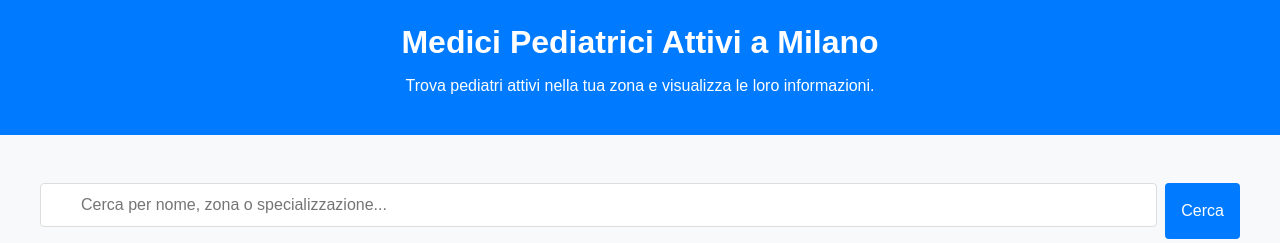
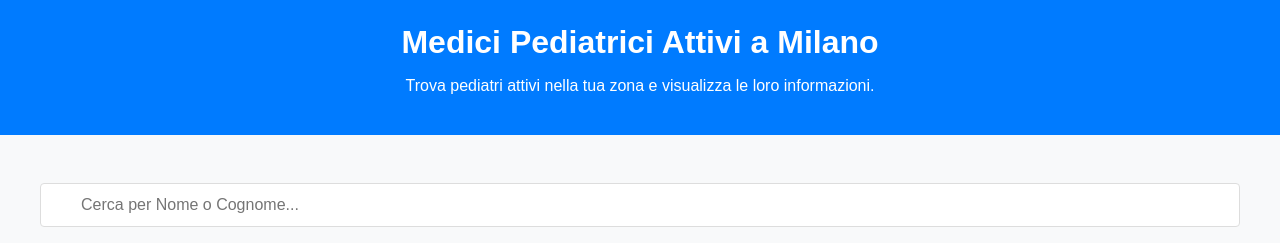
Before and after one commit to J0joFra/Pediatri_milanesi, a Flask app: page / in a window 1280 px wide. Shown: the top 243 px of the page. Run offline with Flask 3, Linux system fonts and the light colour scheme; data that the repository does not hold is empty; some libraries are stand-ins or nearby versions; grey boxes are pictures that could not be loaded.

Commit message:
Deleted Button Research

```diff
--- a/Flask/static/style.css
+++ b/Flask/static/style.css
@@ -51,21 +51,6 @@ h1 {
     width: 70%;
     border: 1px solid #ddd;
     border-radius: 4px;
-}
-
-.search-bar button {
-    padding: 0.5em 1em;
-    font-size: 1em;
-    margin-left: 0.5em;
-    background-color: #007bff;
-    color: white;
-    border: none;
-    border-radius: 4px;
-    cursor: pointer;
-}
-
-.search-bar button:hover {
-    background-color: #0056b3;
 }
 
 /* Stile della tabella */
--- a/Flask/templates/index.html
+++ b/Flask/templates/index.html
@@ -16,9 +16,7 @@
     </header>
     <div class="container">
         <div class="search-bar"> <!-- id search da cambiare -->
-            <input type="text" id="myInput" onkeyup="myFunction()"
-                placeholder="Cerca per nome, zona o specializzazione...">
-            <button onclick="searchDoctors()">Cerca</button>
+            <input type="text" id="myInput" onkeyup="myFunction()" placeholder="Cerca per Nome o Cognome...">
         </div>
         <table id="myTable">
             <thead>
```
